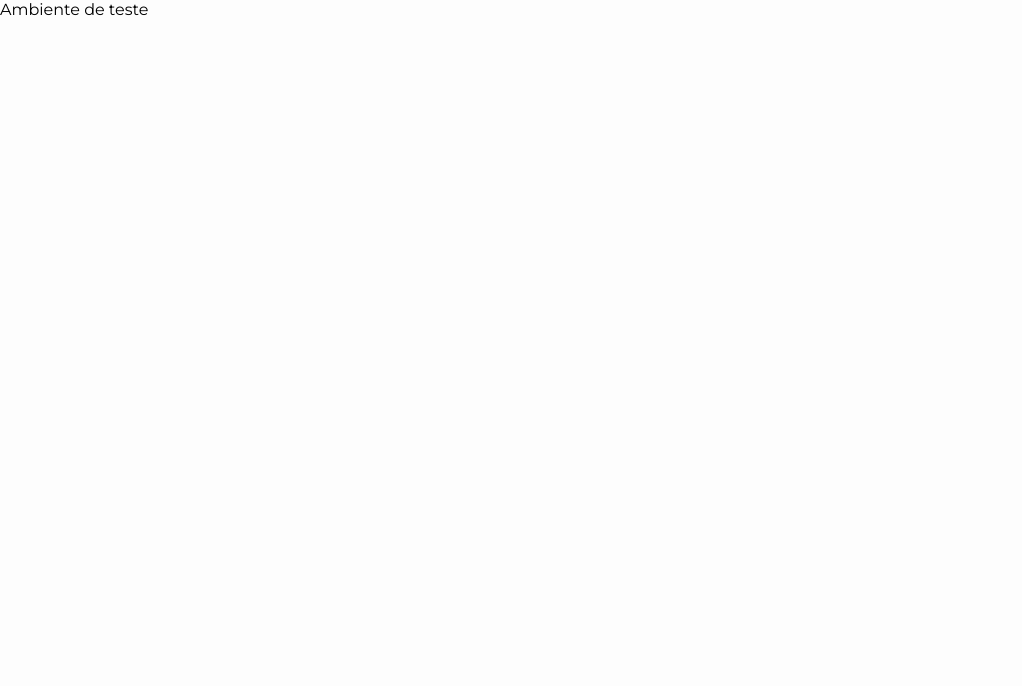
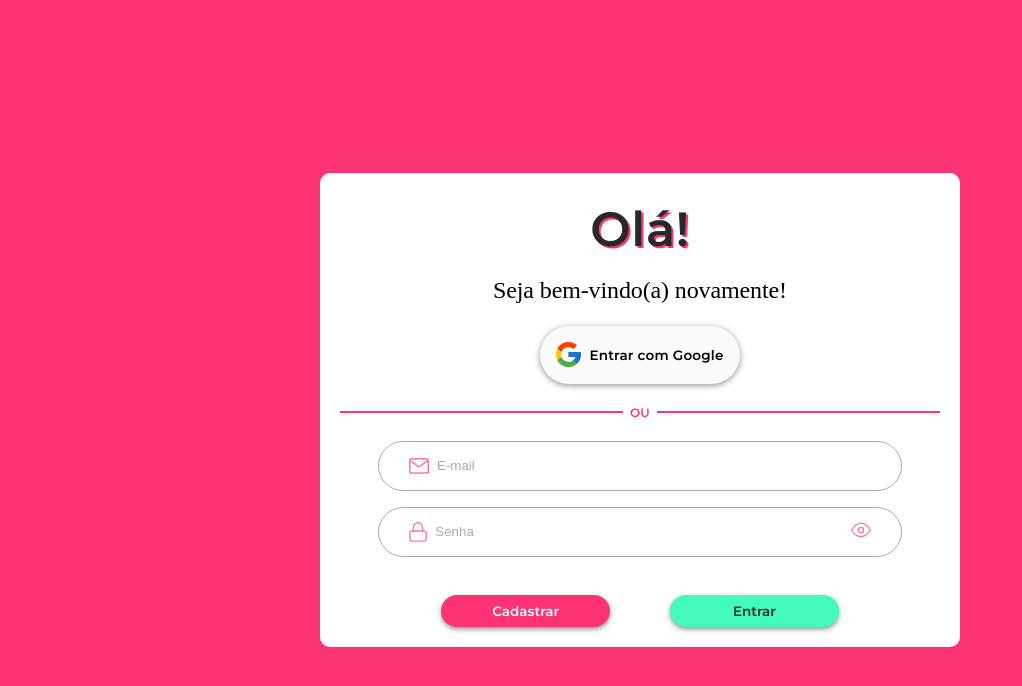
Before and after one commit to Jello-Education/jello, a React (Create React App) app: page /signin in a window 1280 px wide. Shown: the top 686 px of the page, without its empty margins (0-1022 px from the left). Built offline with nearby package versions, Linux system fonts and the light colour scheme; no server answers; a web font is replaced by a local one.

Commit message:
feat: creating login screen

```diff
--- a/src/actions/authentication.action.js
+++ b/src/actions/authentication.action.js
@@ -17,7 +17,7 @@ export const signIn = async (store, navigate, credentials) => {
   }
 };
 
-export const signUp = async (store, navigate, profile) => {
+export const signUp = async (store, navigate) => {
   store.actions.cleanStorage();
   // const result = await requester('POST', '/v1/public/auth/signup', { profile });
   const result = 0;
--- a/src/components/ButtonGoogle/style.js
+++ b/src/components/ButtonGoogle/style.js
@@ -7,9 +7,10 @@ export const Container = styled.button`
   border: none;
 
   background: #fafafa;
-  box-shadow: 0px 4px 4px rgba(40, 40, 40, 0.5);
+  box-shadow: 0px 1.5px 6px rgba(40, 40, 40, 0.5);
   border-radius: 50px;
-
+  margin-bottom: 20px;
+  margin-top: 20px;
   cursor: pointer;
 
   div {
--- a/src/components/ButtonMain/style.js
+++ b/src/components/ButtonMain/style.js
@@ -1,6 +1,6 @@
 import styled from 'styled-components';
 
-import { FontFamily } from '../../styles/variables';
+import { FontFamily, MediaQuery } from '../../styles/variables';
 
 export const Container = styled.button`
   width: 168.75px;
@@ -15,10 +15,17 @@ export const Container = styled.button`
   align-items: center;
   cursor: pointer;
 
+  margin: 30px;
   margin-top: ${({ top }) => top || 0}px;
   margin-bottom: ${({ bottom }) => bottom || 0}px;
 
   box-shadow: 0px 2.25px 5.625px rgba(40, 40, 40, 0.5);
   background: ${({ background }) => background || '#FD3373'};
   color: ${({ colorFont }) => colorFont || '#FFFFFF'};
+
+  @media ${MediaQuery.MOBILE} {
+    width: 120px;
+    font-size: 12px;
+    margin-top: 8px;
+  }
 `;
--- a/src/components/InputLogin/index.jsx
+++ b/src/components/InputLogin/index.jsx
@@ -3,10 +3,10 @@ import React from 'react';
 import ShowPassword from '../../assets/icons/showPassword.svg';
 import { ButtonPassword, Container, Img, Input } from './style';
 
-const InputLogin = ({ placeholder, img, password }) => {
+const InputLogin = ({ placeholder, img, password, top }) => {
   const v = 0;
   return (
-    <Container>
+    <Container top={top}>
       <Img src={img} />
       <Input placeholder={placeholder} type="text" />
       {password && (
--- a/src/components/InputLogin/style.js
+++ b/src/components/InputLogin/style.js
@@ -21,6 +21,8 @@ export const Container = styled.div`
   margin: 8px;
   padding-left: 30px;
   padding-right: 30px;
+
+  margin-top: ${({ top }) => top || 0}px;
 `;
 
 export const Input = styled.input`
--- a/src/routes/authenticationRoutes.jsx
+++ b/src/routes/authenticationRoutes.jsx
@@ -1,6 +1,6 @@
 import React, { lazy } from 'react';
 
-const SignIn = lazy(() => import('../screens/authentication/SignIn.screen'));
+const SignIn = lazy(() => import('../screens/SigInStudent'));
 const SignUp = lazy(() => import('../screens/authentication/SignUp.screen'));
 
 const addCommonProps = (route) => ({
--- /dev/null
+++ b/src/screens/SigInStudent/index.jsx
@@ -0,0 +1,44 @@
+import React from 'react';
+
+import EmailIcon from '../../assets/icons/email.svg';
+import PadlockIcon from '../../assets/icons/padlock.svg';
+import ButtonGoogle from '../../components/ButtonGoogle';
+import ButtonMain from '../../components/ButtonMain';
+import InputLogin from '../../components/InputLogin';
+import {
+  Container,
+  ContainerInput,
+  Divider,
+  SectionButton,
+  SectionInputs,
+  Title,
+} from './style';
+
+const SignIn = () => (
+  <Container>
+    <SectionInputs>
+      <Title>
+        <h1>Olá!</h1>
+        <h2>Seja bem-vindo(a) novamente!</h2>
+      </Title>
+      <ButtonGoogle />
+
+      <Divider>
+        <div />
+        <p>ou</p>
+        <div />
+      </Divider>
+
+      <ContainerInput>
+        <InputLogin placeholder="E-mail" img={EmailIcon} />
+        <InputLogin placeholder="Senha" img={PadlockIcon} password top={16} />
+      </ContainerInput>
+      <SectionButton>
+        <ButtonMain title="Cadastrar" background="#FD3373" top={30} />
+        <ButtonMain title="Entrar" background="#44F9BD" colorFont="#282828" />
+      </SectionButton>
+    </SectionInputs>
+  </Container>
+);
+
+export default SignIn;
--- /dev/null
+++ b/src/screens/SigInStudent/style.js
@@ -0,0 +1,106 @@
+import styled from 'styled-components';
+
+import { FontFamily, MediaQuery } from '../../styles/variables';
+
+export const Container = styled.div`
+  height: 100%;
+  justify-content: center;
+  align-items: center;
+  text-align: center;
+  display: flex;
+  background: #fd3373;
+  height: 100vh;
+`;
+
+export const SectionInputs = styled.div`
+  width: 50%;
+  text-align: center;
+  justify-content: center;
+  align-items: center;
+  background: #fff;
+  margin-top: 20px;
+  border-radius: 10px;
+  padding: 20px;
+
+  @media ${MediaQuery.MOBILE} {
+    width: 95%;
+    padding: 10px;
+  }
+`;
+
+export const Title = styled.div`
+  h1 {
+    font-family: 'Montserrat';
+    font-style: normal;
+    font-weight: 800;
+    font-size: 48px;
+    line-height: 73px;
+    letter-spacing: 0.015em;
+    margin-bottom: 8px;
+
+    color: #282828;
+
+    text-shadow: 2.2px 2.2px 0px #fd3373;
+
+    @media ${MediaQuery.MOBILE} {
+      font-size: 24px;
+      margin-bottom: 0px;
+    }
+  }
+
+  h2 {
+    font-family: 'Roboto Slab';
+    font-style: normal;
+    font-weight: 300;
+    font-size: 24px;
+    line-height: 32px;
+
+    letter-spacing: -0.005em;
+
+    color: #000000;
+
+    @media ${MediaQuery.MOBILE} {
+      font-size: 18px;
+    }
+  }
+`;
+
+export const Divider = styled.div`
+  display: flex;
+  align-items: center;
+  margin-bottom: 20px;
+
+  p {
+    font-family: ${FontFamily.MONTSERRAT};
+    font-style: normal;
+    font-weight: bold;
+    font-size: 12px;
+    line-height: 17px;
+
+    letter-spacing: 0.015em;
+    text-transform: uppercase;
+
+    color: #fd3373;
+
+    margin-left: 7px;
+    margin-right: 7px;
+  }
+
+  div {
+    width: 100%;
+    background: #fd3373;
+    border: 1px solid #fd3373;
+  }
+`;
+
+export const ContainerInput = styled.div`
+  padding: 0 30px;
+
+  @media ${MediaQuery.MOBILE} {
+    padding: 0px;
+  }
+`;
+
+export const SectionButton = styled.div`
+  cursor: pointer;
+`;
--- a/src/styles/global.jsx
+++ b/src/styles/global.jsx
@@ -9,7 +9,8 @@ const GlobalStyle = createGlobalStyle`
 	}
 	#root {
 		margin: 0 auto;
-    width: 100%;
+    	width: 100%;
+		height: 100%;
 	}
 	button {
 		cursor: pointer;
```
Also changed, not shown: src/assets/svgs/cadeado.png (added), src/assets/svgs/carta-rosa.png (added).
